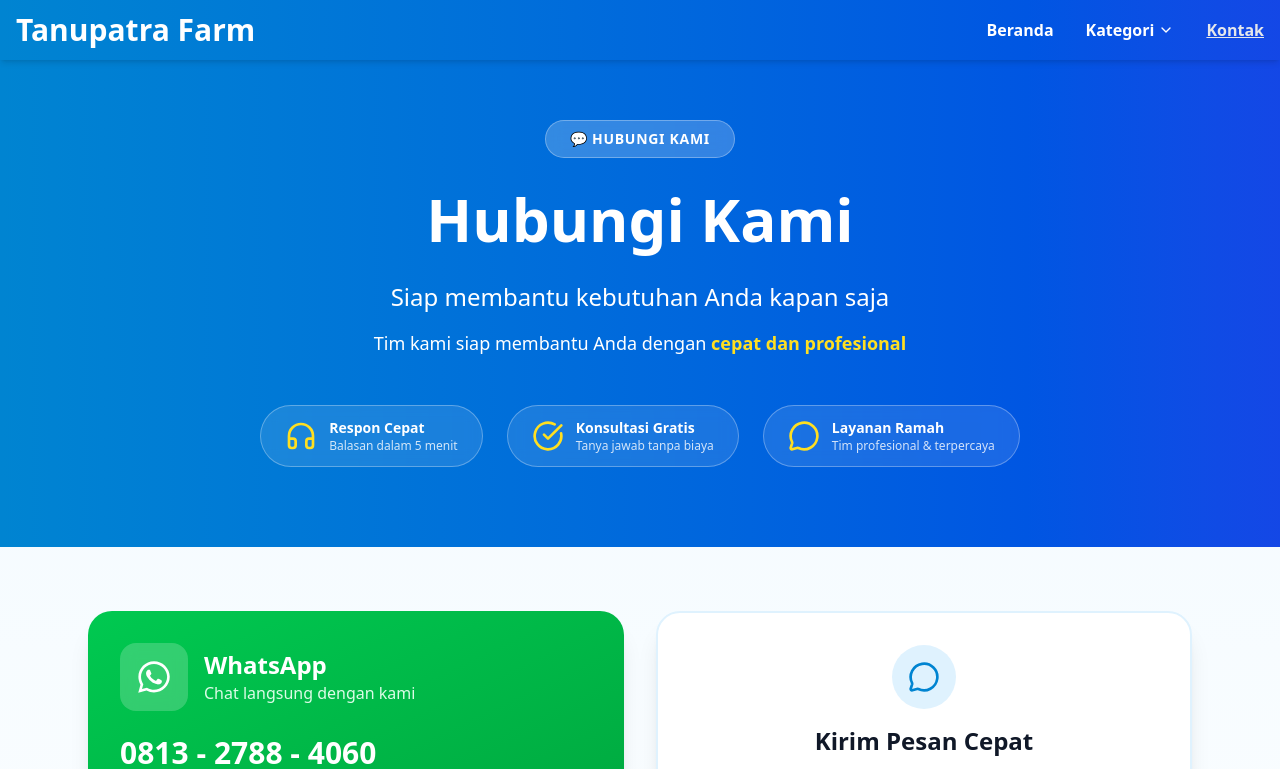
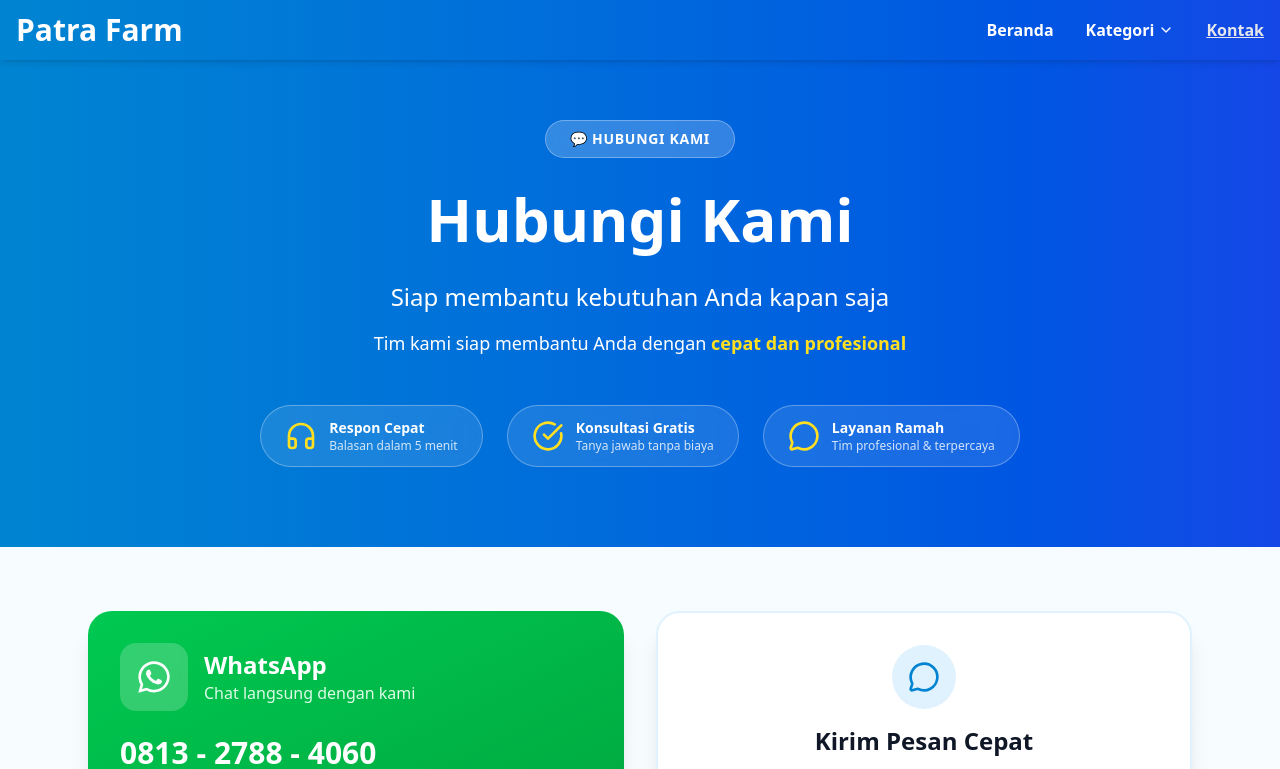
Before and after one commit to lluby/Sales, a React (Vite) app: page /contact in a window 1280 px wide. Shown: the top 769 px of the page. Built offline with nearby package versions, Linux system fonts and the light colour scheme.

Commit message:
fix: change name - Patra Farm

```diff
--- a/index.html
+++ b/index.html
@@ -6,17 +6,16 @@
 
     <!-- Primary Meta Tags -->
     <title>
-      Jual Kambing Qurban Aqiqah & Anakan Banyumas - Tanupatra Farm
-      Barlingmascakeb
+      Jual Kambing Qurban Aqiqah & Anakan Banyumas - Patra Farm Barlingmascakeb
     </title>
 
     <meta
       name="title"
-      content="Jual Kambing Qurban Aqiqah & Anakan Banyumas - Tanupatra Farm Barlingmascakeb"
+      content="Jual Kambing Qurban Aqiqah & Anakan Banyumas - Patra Farm Barlingmascakeb"
     />
     <meta
       name="description"
-      content="Tanupatra Farm melayani jual kambing qurban, aqiqah, dan anakan kambing etawa & jawa. Pengiriman cepat ke Banyumas, Purbalingga, Cilacap, Banjarnegara, Kebumen. Harga mulai Rp 500rb."
+      content="Patra Farm melayani jual kambing qurban, aqiqah, dan anakan kambing etawa & jawa. Pengiriman cepat ke Banyumas, Purbalingga, Cilacap, Banjarnegara, Kebumen. Harga mulai Rp 500rb."
     />
 
     <meta
@@ -24,7 +23,7 @@
       content="jual kambing banyumas, jual kambing purbalingga, jual kambing cilacap, jual kambing kebumen, jual kambing banjarnegara, kambing aqiqah banyumas, kambing qurban banyumas, anakan kambing etawa, ternak kambing barlingmascakeb, harga kambing 2025, kambing terdekat, supplier kambing aqiqah, kambing murah banyumas"
     />
 
-    <meta name="author" content="Tanupatra Farm" />
+    <meta name="author" content="Patra Farm" />
     <meta name="robots" content="index, follow" />
     <meta name="language" content="id" />
     <meta name="revisit-after" content="5 days" />
@@ -46,7 +45,7 @@
     <meta property="og:url" content="https://carikambing.com" />
     <meta
       property="og:title"
-      content="Tanupatra Farm - Jual Kambing Qurban & Aqiqah Barlingmascakeb"
+      content="Patra Farm - Jual Kambing Qurban & Aqiqah Barlingmascakeb"
     />
     <meta
       property="og:description"
@@ -59,14 +58,14 @@
     <meta property="og:image:type" content="image/jpeg" />
     <meta property="og:image:width" content="1200" />
     <meta property="og:image:height" content="630" />
-    <meta property="og:site_name" content="Tanupatra Farm" />
+    <meta property="og:site_name" content="Patra Farm" />
     <meta property="og:locale" content="id_ID" />
 
     <!-- Twitter -->
     <meta name="twitter:card" content="summary_large_image" />
     <meta
       name="twitter:title"
-      content="Jual Kambing Qurban & Aqiqah - Tanupatra Farm"
+      content="Jual Kambing Qurban & Aqiqah - Patra Farm"
     />
     <meta
       name="twitter:description"
@@ -91,7 +90,7 @@
       {
         "@context": "https://schema.org",
         "@type": "LocalBusiness",
-        "name": "Tanupatra Farm",
+        "name": "Patra Farm",
         "alternateName": ["Tanu Patra Farm", "Cari Kambing"],
         "image": "https://carikambing.com/image/logo.png",
         "@id": "https://carikambing.com",
@@ -153,7 +152,7 @@
       {
         "@context": "https://schema.org",
         "@type": "Organization",
-        "name": "Tanupatra Farm",
+        "name": "Patra Farm",
         "url": "https://carikambing.com",
         "logo": "https://carikambing.com/image/logo.png",
         "foundingDate": "2015",
@@ -171,7 +170,7 @@
       {
         "@context": "https://schema.org",
         "@type": "CollectionPage",
-        "name": "Katalog Kambing Tanupatra Farm",
+        "name": "Katalog Kambing Patra Farm",
         "description": "Koleksi lengkap kambing berkualitas untuk aqiqah, qurban, dan ternak",
         "url": "https://carikambing.com",
         "mainEntity": [
@@ -183,7 +182,7 @@
             "sku": "ETAWA-001",
             "brand": {
               "@type": "Brand",
-              "name": "Tanupatra Farm"
+              "name": "Patra Farm"
             },
             "offers": {
               "@type": "AggregateOffer",
@@ -281,7 +280,7 @@
         "mainEntity": [
           {
             "@type": "Question",
-            "name": "Berapa harga kambing di Tanupatra Farm?",
+            "name": "Berapa harga kambing di Patra Farm?",
             "acceptedAnswer": {
               "@type": "Answer",
               "text": "Harga kambing mulai dari Rp 500.000 untuk anakan hingga Rp 7.500.000 untuk kambing dewasa berkualitas tinggi."
--- a/src/components/Navbar.jsx
+++ b/src/components/Navbar.jsx
@@ -47,7 +47,7 @@ const Navbar = () => {
     >
       <div className="container mx-auto flex justify-between items-center px-4 py-3">
         <a href="/" className="text-3xl font-bold">
-          Tanupatra Farm
+          Patra Farm
         </a>
         <ul className="hidden md:flex space-x-8 items-center text-m font-semibold">
           <li>
--- a/src/config.js
+++ b/src/config.js
@@ -1,2 +1,2 @@
 export const WA_NUMBER = "6281327884060";
-export const BRAND = "Tanupatra Farm";
+export const BRAND = "Patra Farm";
--- a/src/pages/Contact.jsx
+++ b/src/pages/Contact.jsx
@@ -35,9 +35,9 @@ const Contact = () => {
     address:
       "RT 06/01 Desa Bangsa, Kec. Kebasen, Kab. Banyumas, Prov. Jawa Tengah",
     hours: "Setiap Hari: 06.00 - 20.00 WIB",
-    copyright: "© 2025 Tanupatra Farm. All rights reserved.",
+    copyright: "© 2025 Patra Farm. All rights reserved.",
     instagram: "@tanupatrafarm",
-    facebook: "Tanupatra Farm",
+    facebook: "Patra Farm",
   };
 
   const waLink = `https://wa.me/${contact.number}?text=${waMessage}`;
@@ -389,7 +389,7 @@ const Contact = () => {
         {/* Footer */}
         <div className="text-center mt-16 pt-8 border-t-2 border-gray-200">
           <p className="text-gray-600 font-medium mb-2">
-            Tanupatra Farm - Peternakan Kambing Terpercaya
+            Patra Farm - Peternakan Kambing Terpercaya
           </p>
           <p className="text-gray-500 text-sm">{contact.copyright}</p>
         </div>
```
Also changed, not shown: 1 other file (tests, documents, lock files or other folders).
